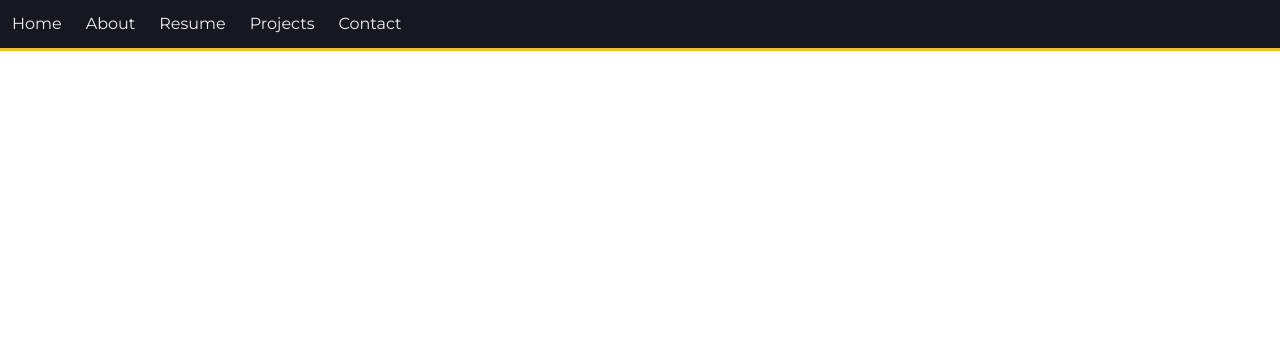
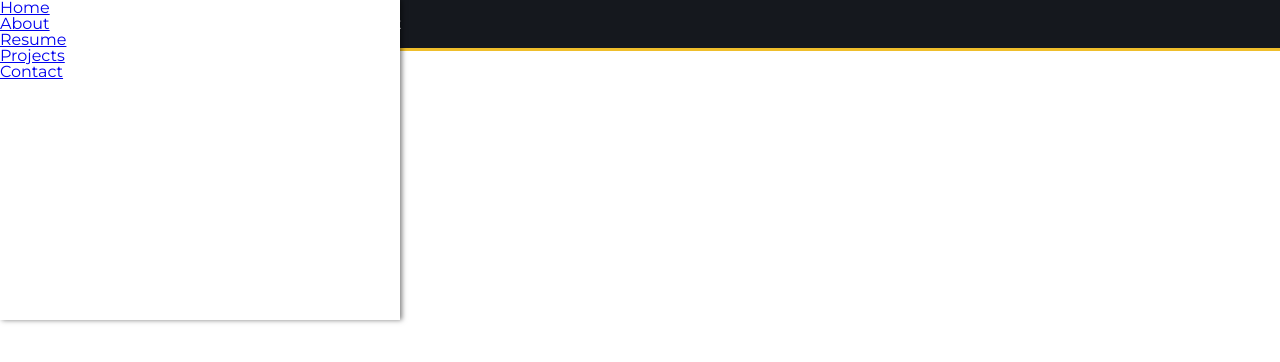
Before and after one commit to curm90/portfolio, a React (Create React App) app: page / in a window 1280 px wide. Shown: the top 362 px of the page. Built offline with nearby package versions, Linux system fonts and the light colour scheme; a web font is replaced by a local one.

Commit message:
add side drawer component

```diff
--- a/src/App.js
+++ b/src/App.js
@@ -1,10 +1,12 @@
 import React from 'react';
 import Navigation from './components/Navigation';
+import SideDrawer from './components/SideDrawer';
 
 function App() {
   return (
     <div className='App'>
       <Navigation />
+      <SideDrawer />
     </div>
   );
 }
--- a/src/components/Hamburger.js
+++ b/src/components/Hamburger.js
@@ -1,9 +1,17 @@
 import React from 'react';
 
-const Hamburger = () => (
-  <div className='hamburger__icon-container'>
-    <h1 className='hamburger__icon'>&#9776;</h1>
-  </div>
-);
+const Hamburger = () => {
+  const toggleClass = (e) => {
+    e.target.classList.toggle('toggle');
+  };
+
+  return (
+    <div className='hamburger__icon-container'>
+      <h1 onClick={toggleClass} className='hamburger__icon'>
+        &#9776;
+      </h1>
+    </div>
+  );
+};
 
 export default Hamburger;
--- /dev/null
+++ b/src/components/SideDrawer.js
@@ -0,0 +1,41 @@
+import React from 'react';
+import resume from '../img/resume.pdf';
+
+const SideDrawer = (props) => (
+  <nav className='side-drawer__container'>
+    <ul className='side-drawer__list'>
+      <li className='side-drawer__list-item'>
+        <a className='side-drawer__link' href='#header'>
+          Home
+        </a>
+      </li>
+      <li className='side-drawer__list-item'>
+        <a className='side-drawer__link' href='#about'>
+          About
+        </a>
+      </li>
+      <li className='side-drawer__list-item'>
+        <a
+          className='side-drawer__link'
+          rel='noopener noreferrer'
+          target='_blank'
+          href={resume}
+        >
+          Resume
+        </a>
+      </li>
+      <li className='side-drawer__list-item'>
+        <a className='side-drawer__link' href='#projects'>
+          Projects
+        </a>
+      </li>
+      <li className='side-drawer__list-item'>
+        <a className='side-drawer__link' href='#contact'>
+          Contact
+        </a>
+      </li>
+    </ul>
+  </nav>
+);
+
+export default SideDrawer;
--- a/src/styles/base/_base.scss
+++ b/src/styles/base/_base.scss
@@ -1,10 +1,12 @@
 html {
   font-size: 62.5%;
+  height: 100%;
 }
 
 body {
   font-family: 'Montserrat', Helvetica, Arial, sans-serif;
   font-size: $m-size;
+  height: 100%;
 }
 
 button {
--- /dev/null
+++ b/src/styles/components/_sideDrawer.scss
@@ -0,0 +1,9 @@
+.side-drawer__container {
+  height: 40%;
+  background: white;
+  box-shadow: 2px 0 5px rgba(0, 0, 0, 0.5);
+  position: fixed;
+  top: 0;
+  left: 0;
+  width: 400px;
+}
--- a/src/styles/styles.scss
+++ b/src/styles/styles.scss
@@ -6,3 +6,4 @@
 @import './base/mixins';
 @import './components/navigation';
 @import './components/hambuger';
+@import './components/sideDrawer';
```
Also changed, not shown: src/components/Backdrop.js (added).
